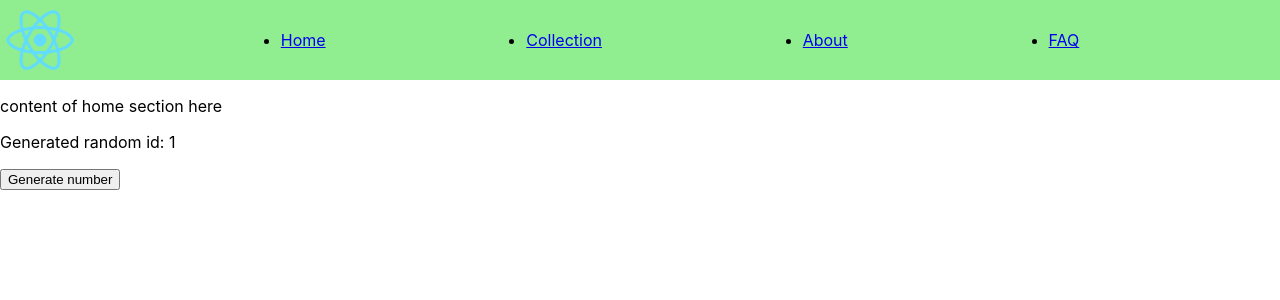
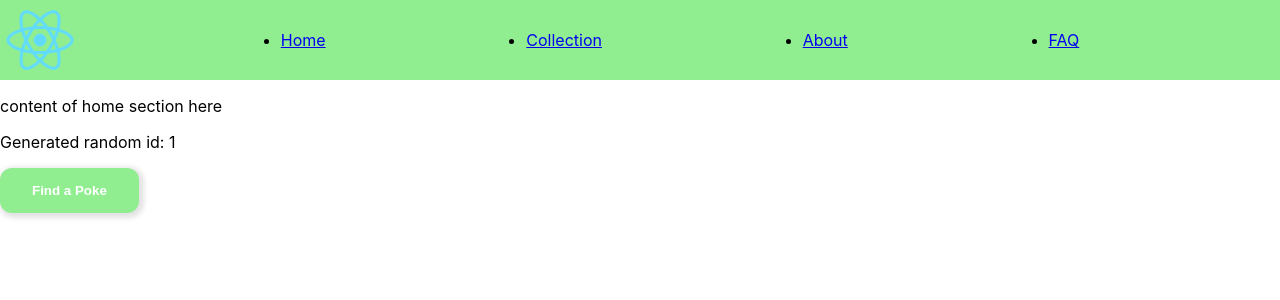
Before and after one commit to TaricEastDog/poke-hunt-monkas, a React (Create React App) app: page / in a window 1280 px wide. Shown: the top 300 px of the page. Built offline with nearby package versions, Linux system fonts and the light colour scheme.

Commit message:
RandomButton styling

```diff
--- a/src/HomeSection/RandomButton/RandomButton.js
+++ b/src/HomeSection/RandomButton/RandomButton.js
@@ -1,7 +1,8 @@
 import React from 'react'
+import classes from './RandomButton.module.css'
 
 const randomButton = (props) => {
-  return <button onClick={props.randomButtonClicked}>Generate number</button>
+  return <button className={classes.RandomButton} onClick={props.randomButtonClicked}>Find a Poke</button>
 }
 
 export default randomButton
--- /dev/null
+++ b/src/HomeSection/RandomButton/RandomButton.module.css
@@ -0,0 +1,15 @@
+.RandomButton {
+  color:white;
+  background-color: lightgreen;
+  border: none;
+  padding: 15px 32px;
+  border-radius: 12px;
+  font-weight: 900;
+  box-shadow: 2px 2px 5px 3px rgba(0, 0, 0, 0.114);
+}
+
+.RandomButton:hover {
+  background-color: limegreen;
+  cursor: pointer;
+
+}
```
